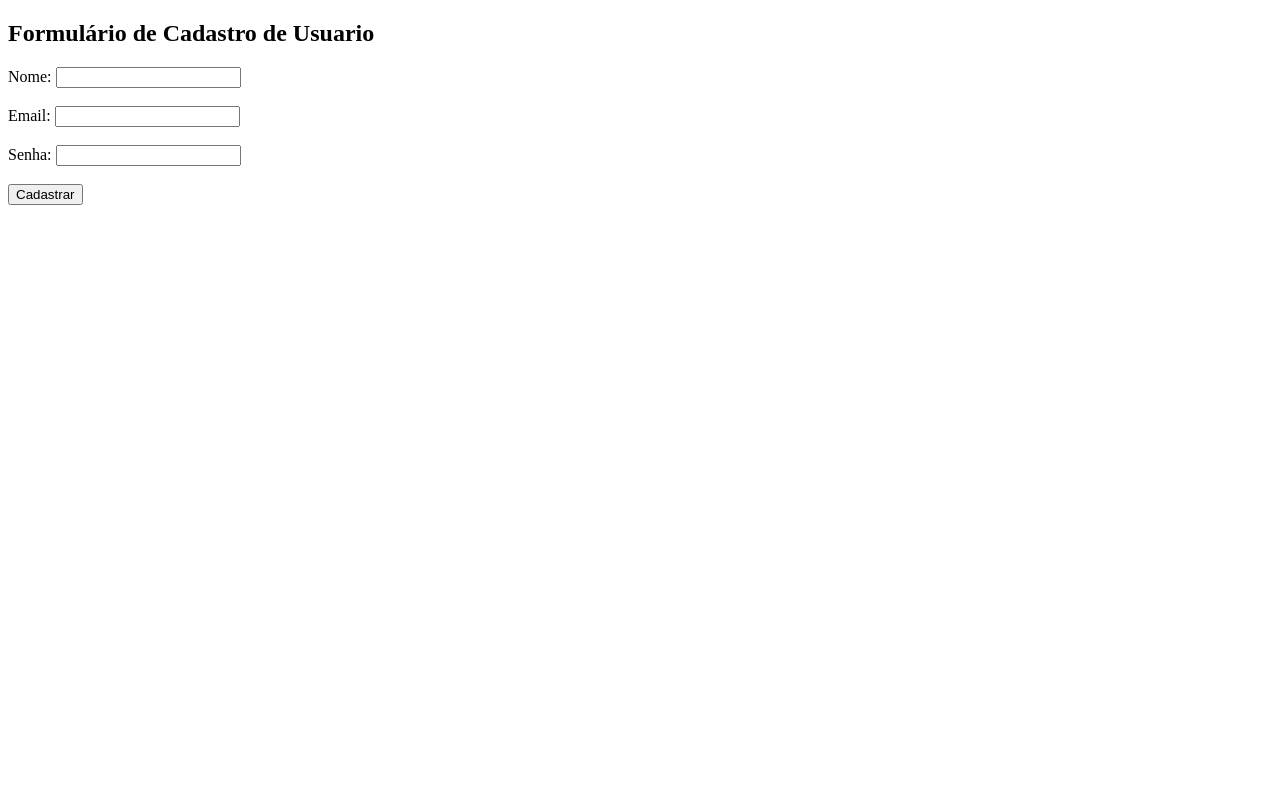
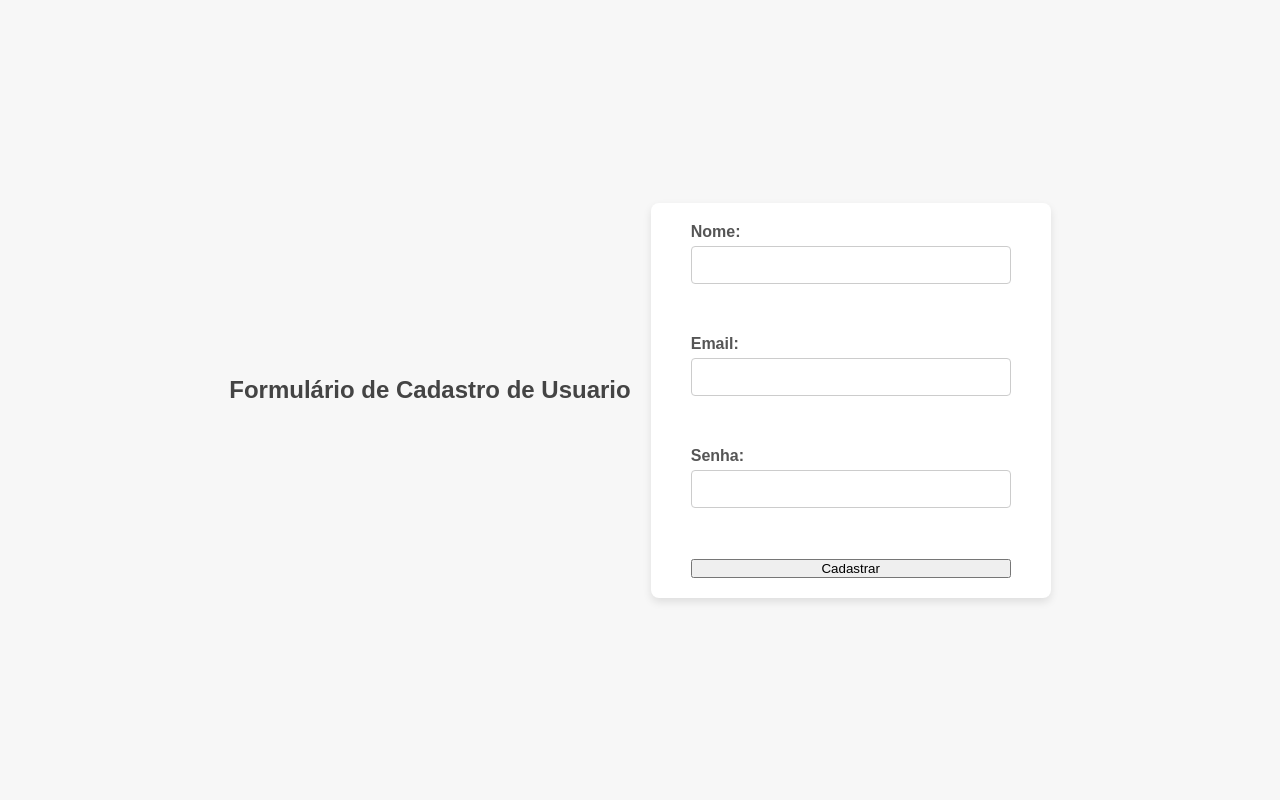
Before and after one commit to WagnerSenac/Cadastro-de-usuarios-, a Flask app: page / in a window 1280 px wide. Run offline with Flask 3, Linux system fonts and the light colour scheme; some libraries are stand-ins or nearby versions.

Commit message:
Arquivo css eidtado

```diff
--- /dev/null
+++ b/static/css/styles.css
@@ -0,0 +1,89 @@
+/* Reset de margens e preenchimentos */
+* {
+    margin: 0;
+    padding: 0;
+    box-sizing: border-box;
+}
+
+body {
+    font-family: Arial, sans-serif;
+    background-color: #f7f7f7;
+    color: #333;
+    display: flex;
+    justify-content: center;
+    align-items: center;
+    height: 100vh;
+    margin: 0;
+}
+
+.container {
+    background-color: #fff;
+    padding: 20px 40px;
+    border-radius: 8px;
+    box-shadow: 0 4px 8px rgba(0, 0, 0, 0.1);
+    width: 100%;
+    max-width: 400px;
+}
+
+h2 {
+    text-align: center;
+    margin-bottom: 20px;
+    color: #444;
+    padding-right: 20px;
+}
+
+form {
+    display: flex;
+    flex-direction: column;
+}
+
+label {
+    margin-bottom: 5px;
+    font-weight: bold;
+    color: #555;
+}
+
+input[type="text"],
+input[type="email"],
+input[type="password"] {
+    padding: 10px;
+    border: 1px solid #ccc;
+    border-radius: 4px;
+    margin-bottom: 15px;
+    font-size: 14px;
+    transition: border-color 0.3s;
+}
+
+input[type="text"]:focus,
+input[type="email"]:focus,
+input[type="password"]:focus {
+    border-color: #007BFF;
+    outline: none;
+}
+
+input[type="submit"] {
+    background-color: #007BFF;
+    color: #fff;
+    padding: 10px;
+    border: none;
+    border-radius: 4px;
+    font-size: 16px;
+    cursor: pointer;
+    transition: background-color 0.3s;
+}
+
+input[type="submit"]:hover {
+    background-color: #0056b3;
+}
+
+ul {
+    list-style-type: none;
+    margin-top: 15px;
+    padding-left: 0;
+}
+
+li {
+    color: green;
+    font-size: 14px;
+    text-align: center;
+}
--- a/templates/index.html
+++ b/templates/index.html
@@ -4,9 +4,12 @@
     <meta charset="UTF-8">
     <meta name="viewport" content="width=device-width, initial-scale=1.0">
     <title>Cadastro de Usuario</title>
+    <link rel="stylesheet" href="{{ url_for('static', filename='css/styles.css') }}">
 </head>
 <body>
+
     <h2>Formulário de Cadastro de Usuario</h2>
+    <div class="container">
 
     <form action="/cadastro" method="post">
         <label for="nome">Nome:</label>
@@ -22,6 +25,7 @@
 
     </form>
 
+
     {% with messages = get_flashed_messages() %}
     {% if messages %}
     <ul>
@@ -31,6 +35,7 @@
     </ul>
     {% endif %}
     {% endwith %}
+    </div>
 
 </body>
 </html>
```
